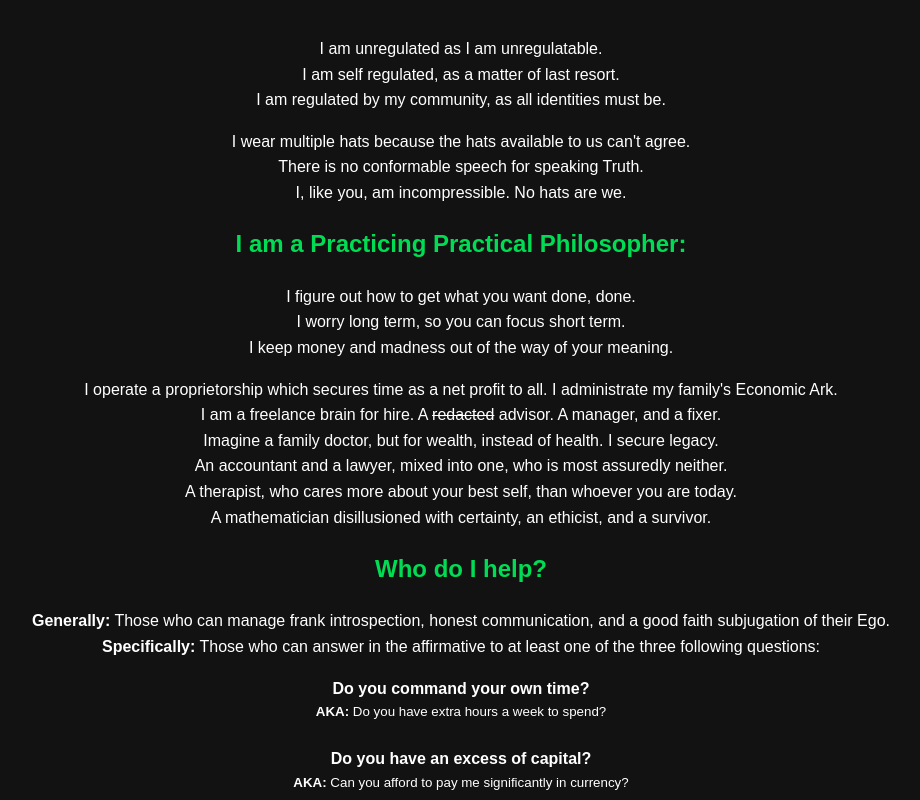
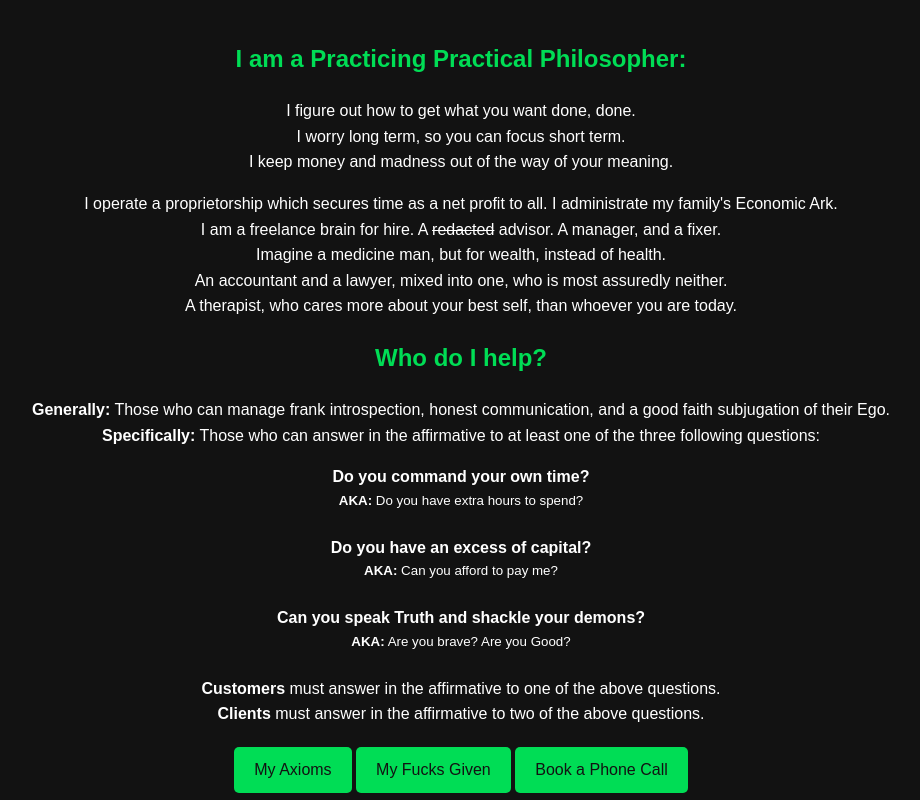
Before and after one commit to strikingcrayon/shaneandersen.com, a plain HTML site: page Unregulatable.html in a window 1280 px wide. Shown: the top 800 px of the page, without its empty margins (179-1099 px from the left). Drawn offline with Linux system fonts and the light colour scheme.

Commit message:
Tone it down
It's been a rage filled year scaring off my acquittances and distancing those who need to find security in their lies elsewhere.

```diff
--- a/Unregulatable.html
+++ b/Unregulatable.html
@@ -10,10 +10,6 @@
 <body>
     <main>
 
-
-<p> I am unregulated as I am unregulatable.<br>I am self regulated, as a matter of last resort.<br>I am regulated by my community, as all identities must be.</p>
-<p> I wear multiple hats because the hats available to us can't agree.<br>There is no conformable speech for speaking Truth.<br> I, like you, am incompressible. No hats are we.</p>
-
 <h2> I am a Practicing Practical Philosopher: </h2>
 <p>I figure out how to get what you want done, done.<br>
 I worry long term, so you can focus short term.<br>
@@ -22,10 +18,9 @@ I keep money and madness out of the way of your meaning.
 <p>
 I operate a proprietorship which secures time as a net profit to all. I administrate my family's Economic Ark.<br>
 I am a freelance brain for hire. A <s>redacted</s> advisor. A manager, and a fixer. <br>
-Imagine a family doctor, but for wealth, instead of health. I secure legacy. <br>
+Imagine a medicine man, but for wealth, instead of health. <br>
 An accountant and a lawyer, mixed into one, who is most assuredly neither. <br>
-A therapist, who cares more about your best self, than whoever you are today. <br>
-A mathematician disillusioned with certainty, an ethicist, and a survivor.
+A therapist, who cares more about your best self, than whoever you are today.
 </p>
 
 <h2> Who do I help? </h2>
@@ -33,9 +28,9 @@ A mathematician disillusioned with certainty, an ethicist, and a survivor.
 <b>Specifically:</b> Those who can answer in the affirmative to at least one of the three following questions:</p>
 
 <p><b>Do you command your own time?</b><br>
-	<sup><b>AKA:</b> Do you have extra hours a week to spend?</sup></p>
+	<sup><b>AKA:</b> Do you have extra hours to spend?</sup></p>
 <p><b> Do you have an excess of capital?</b><br>
-	<sup><b>AKA:</b> Can you afford to pay me significantly in currency?</sup></p>
+	<sup><b>AKA:</b> Can you afford to pay me?</sup></p>
 <p><b> Can you speak Truth and shackle your demons?</b><br>
 	<sup><b>AKA:</b> Are you brave? Are you Good?</sup></p>
 <p>
@@ -46,7 +41,6 @@ A mathematician disillusioned with certainty, an ethicist, and a survivor.
  <a href="https://shaneandersen.net/Axioms" class="booking-btn">My Axioms</a>
  <a href="https://shaneandersen.net/Fucks+Given" class="booking-btn">My Fucks Given</a>
  <a href="https://shaneandersen.as.me/Talk" class="booking-btn">Book a Phone Call</a>
-
 
     </main>
 
```
